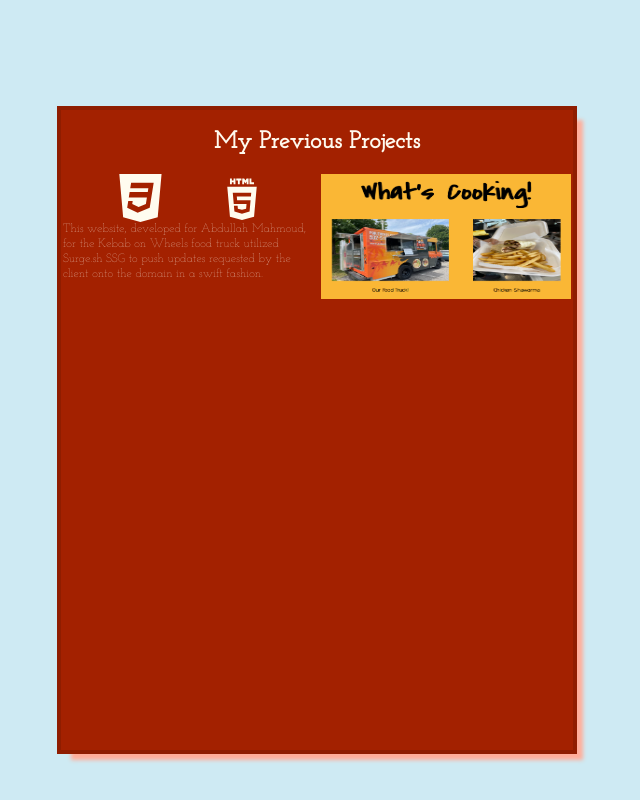
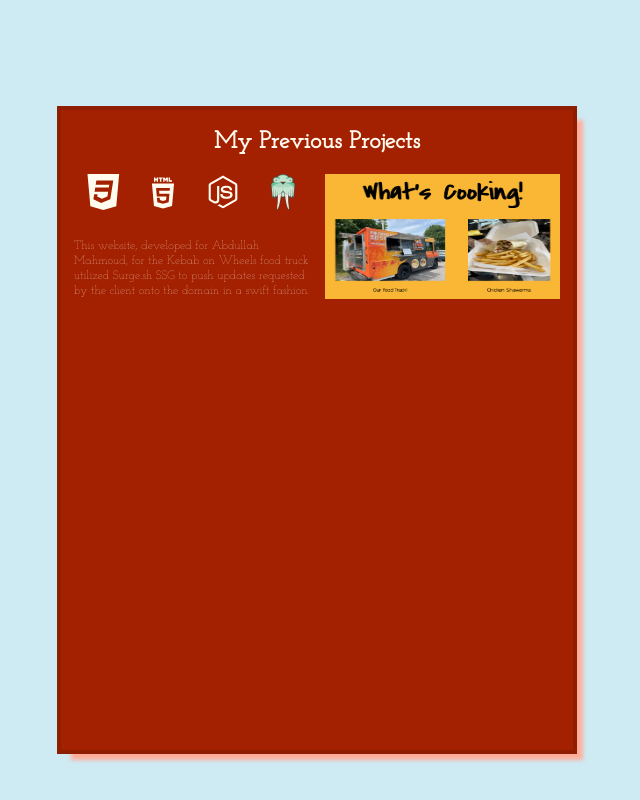
Before and after one commit to hamzafoy/hamza_foy_portfolio, a React (Create React App) app in the folder hamza-foy-portfolio/: page / in a window 1280 px wide. Shown: the part 930-1730 px from the top of the page, without its empty margins (195-835 px from the left). Built offline with nearby package versions, Linux system fonts and the light colour scheme.

Commit message:
finish one project section on the list, complete with formatted and styled brief bio, icons for techs used, and ss of website.

```diff
--- a/hamza-foy-portfolio/src/Works/Works.css
+++ b/hamza-foy-portfolio/src/Works/Works.css
@@ -33,7 +33,10 @@
 }
 
 .techs-primer {
-    width: 50%;
+    width: 55%;
+    display: flex;
+    flex-direction: column;
+    justify-content: space-between;
 }
 
 .tech-svg-container {
@@ -44,19 +47,24 @@
 }
 
 .tech-icon {
-    height: 48px;
-    width: 48px;
+    height: 36px;
+    width: 36px;
     filter: invert(87%) sepia(12%) saturate(245%) hue-rotate(339deg) brightness(110%) contrast(104%);
 }
 
+.tech-icon:last-of-type {
+    filter: none;
+}
+
 .techs-primer p {
-    margin: 0 0;
+    margin: 0 1vw;
     font-family: 'JosefinSlab-Thin';
     font-size: 12px;
     line-height: 1.25em;
 }
 
 .kebab-wheels-foto {
+    margin-right: 1vw;
     height: 125px;
     width: 250px;
 }
--- a/hamza-foy-portfolio/src/Works/Works.js
+++ b/hamza-foy-portfolio/src/Works/Works.js
@@ -1,8 +1,10 @@
 import React from 'react';
 import './Works.css';
-import kebab from './kebab-wheels-foto.png'
+import kebab from './img/kebab-wheels-foto.png'
 import css3 from './img/css3_2.svg'
 import html5 from './img/html.svg'
+import javascript from './img/javascript_3.svg'
+import surgesh from './img/surge-sh.svg'
 
 class Works extends React.Component {
     render() {
@@ -21,6 +23,8 @@ class Works extends React.Component {
                             <aside className="tech-svg-container">
                                 <img className="tech-icon" src={css3}/>
                                 <img className="tech-icon" src={html5}/>
+                                <img className="tech-icon" src={javascript}/>
+                                <img className="tech-icon" src={surgesh}/>
                             </aside>
                             <p>
                                 This website, developed for Abdullah Mahmoud, for the Kebab on Wheels food truck utilized
```
Also changed, not shown: hamza-foy-portfolio/src/Works/img/kebab-wheels-foto.png (renamed from hamza-foy-portfolio/src/Works/kebab-wheels-foto.png), hamza-foy-portfolio/src/Works/img/surge-sh.svg (added).
